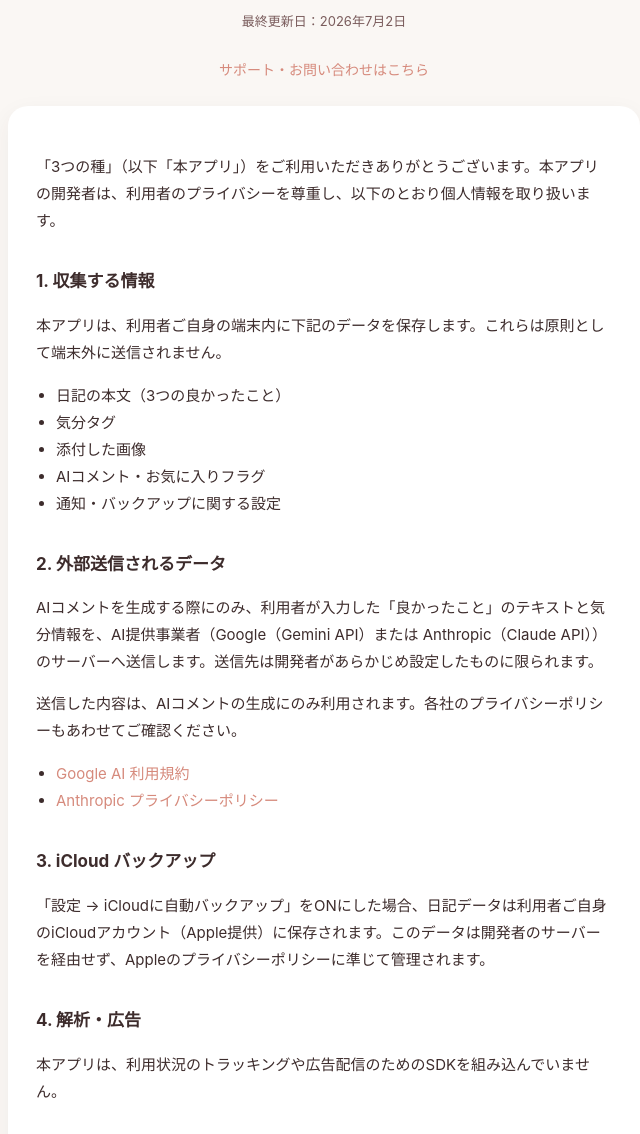
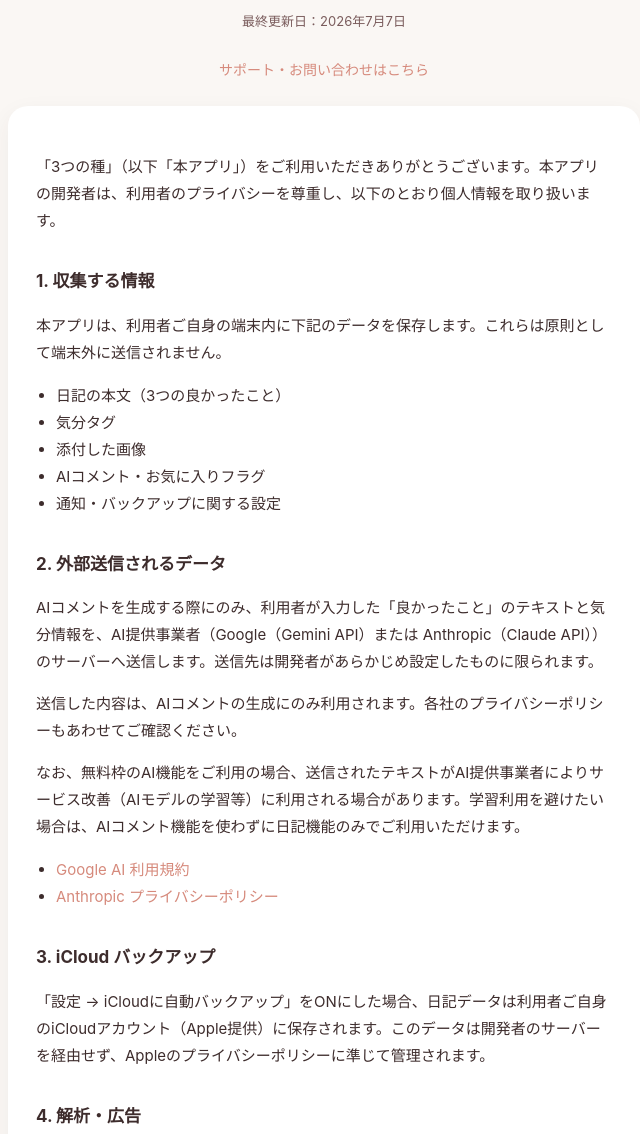
Before and after one commit to atm-am/koe-legal, a plain HTML site: page index.html in a window 1280 px wide. Shown: the part 166-1300 px from the top of the page, without its empty margins (316-956 px from the left). Drawn offline with Linux system fonts and the light colour scheme.

Commit message:
Add AI training-use disclosure to privacy policy

```diff
--- a/index.html
+++ b/index.html
@@ -82,7 +82,7 @@
 <header>
   <div class="logo">🌱</div>
   <h1>プライバシーポリシー</h1>
-  <div class="updated">最終更新日：2026年7月2日</div>
+  <div class="updated">最終更新日：2026年7月7日</div>
 </header>
 <main>
   <div class="nav"><a href="support.html">サポート・お問い合わせはこちら</a></div>
@@ -102,6 +102,7 @@
     <h2>2. 外部送信されるデータ</h2>
     <p>AIコメントを生成する際にのみ、利用者が入力した「良かったこと」のテキストと気分情報を、AI提供事業者（Google（Gemini API）または Anthropic（Claude API））のサーバーへ送信します。送信先は開発者があらかじめ設定したものに限られます。</p>
     <p>送信した内容は、AIコメントの生成にのみ利用されます。各社のプライバシーポリシーもあわせてご確認ください。</p>
+    <p>なお、無料枠のAI機能をご利用の場合、送信されたテキストがAI提供事業者によりサービス改善（AIモデルの学習等）に利用される場合があります。学習利用を避けたい場合は、AIコメント機能を使わずに日記機能のみでご利用いただけます。</p>
     <ul>
       <li><a href="https://ai.google.dev/terms" target="_blank" rel="noopener">Google AI 利用規約</a></li>
       <li><a href="https://www.anthropic.com/legal/privacy" target="_blank" rel="noopener">Anthropic プライバシーポリシー</a></li>
```
